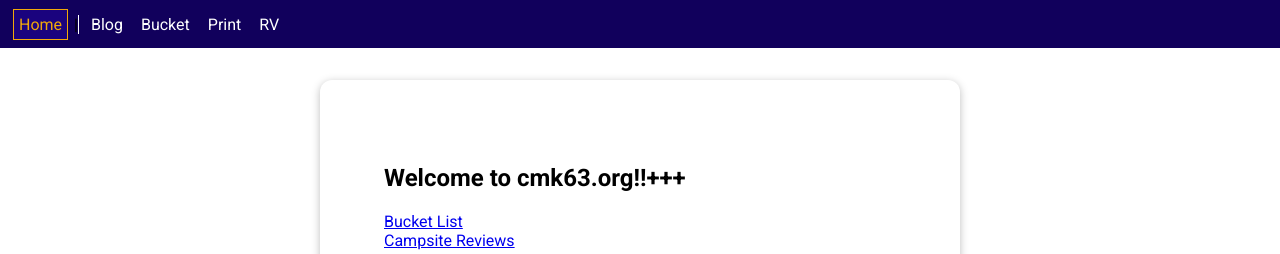
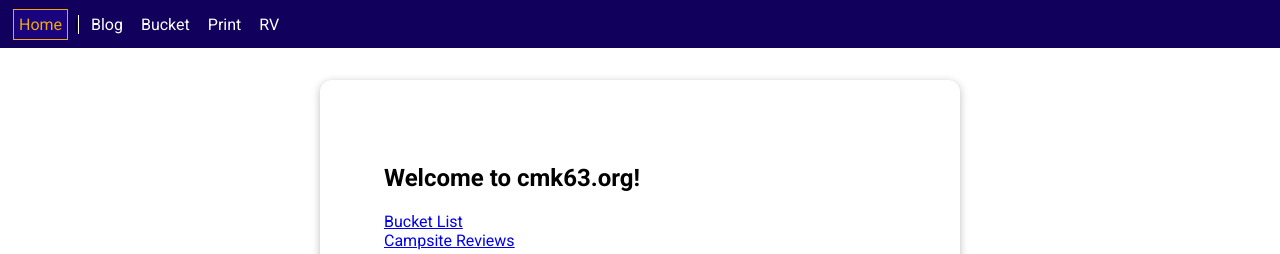
Before and after one commit to cavemanken/cavemanken.github.io, a Vue app: page /#/home in a window 1280 px wide. Shown: the top 254 px of the page. Built offline with nearby package versions, Linux system fonts and the light colour scheme; the HTML template or start-up script is replaced by a standard one.

Commit message:
Update HomePage.vue

```diff
--- a/src/pages/home/HomePage.vue
+++ b/src/pages/home/HomePage.vue
@@ -1,6 +1,6 @@
 <template>
   <base-card
-    ><h2>Welcome to cmk63.org!!+++</h2>
+    ><h2>Welcome to cmk63.org!</h2>
     <a href="bucket-list.html">Bucket List</a>
     <br />
     <a href="campsite-reviews.html">Campsite Reviews</a>
```
